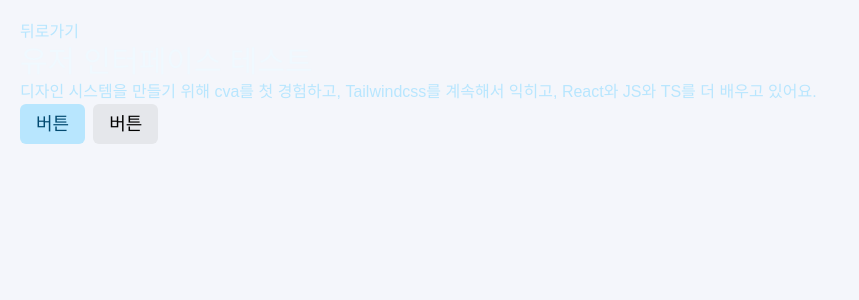
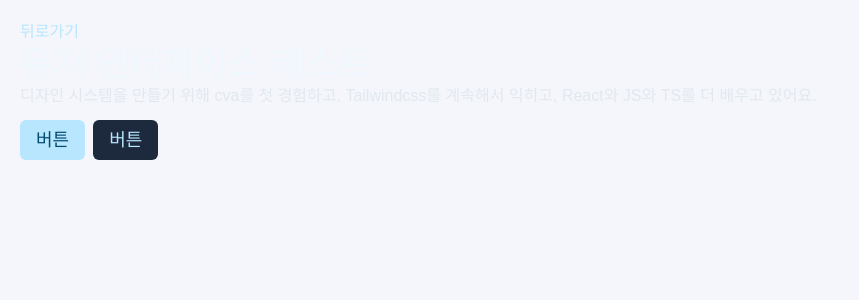
Before and after one commit to baboribo/moffu.me-front, a Next.js app: page /ui-test in a window 1280 px wide. Shown: the top 300 px of the page, without its empty margins (0-859 px from the left). Built offline with nearby package versions, Linux system fonts and the light colour scheme; a web font is replaced by a local one.

Commit message:
feat: 'ghost' 버튼 컴포넌트 추가

```diff
--- a/src/app/about/page.tsx
+++ b/src/app/about/page.tsx
@@ -1,16 +1,23 @@
 import Link from 'next/link' // 필수
+import Button from '@/components/button'
 
 export default function About() {
     return (
-      <div className="m-5 flex inline-table">
-        <Link href="/" className="text-base text-sky-200">뒤로가기</Link>
-        <h1 className="text-3xl text-sky-50">
+      <div>
+        <div className="m-5 flex inline-table mb-3">
+        {/* <Link href="/" className="text-base text-sky-200">뒤로가기</Link> */}
+        <Button variant='ghost' href='/'>뒤로가기</Button>
+        <h1 className="text-4xl text-sky-50">
           소개
         </h1>
-        <p className="text-base text-gray-200">
+        <p className="text-base text-slate-200">
           Moffu는 2025년 3월 23일에 생긴 사이트이고, 개인 공개용 이메일과 개인 사이트 목적으로 사용되는 도메인이에요.<br></br>
-          딱히 더 쓸 소개문은 없지만, <a href="https://github.com/Urooyo/moffu.me-front" className="text-base text-sky-200 underline">Github 프로젝트</a>라도 여기에 링크해둘게요.<br></br>
+          딱히 더 쓸 소개문은 없지만, <a href="https://github.com/Urooyo/moffu.me-front" className="text-base text-sky-200 hover:text-sky-300 underline transition-colors">Github 프로젝트</a>라도 여기에 링크해둘게요.<br></br>
         </p>
+        </div>
+        <div className='flex gap-2 mx-5'>
+          <Button variant='primary' size='lg' href='https://github.com/Urooyo/moffu.me-front'>Github 프로젝트 보기</Button>
+        </div>
       </div>
     );
   }
--- a/src/app/page.tsx
+++ b/src/app/page.tsx
@@ -3,7 +3,7 @@ import Link from 'next/link';
 export default function Home() {
   return (
     <div className="m-5 flex inline-table">
-      <h1 className="text-3xl text-sky-50">
+      <h1 className="text-4xl text-sky-50">
         Moffu ☁️
       </h1>
       <p className="text-base text-sky-200">
--- a/src/app/ui-test/page.tsx
+++ b/src/app/ui-test/page.tsx
@@ -3,17 +3,21 @@ import Button from '@/components/button'
 
 export default function UiTest() {
     return (
-      <div className="m-5 flex inline-table">
-        <Link href="/" className="text-base text-sky-200">뒤로가기</Link>
-        <h1 className="text-3xl text-sky-50">
+      <div>
+        <div className="m-5 flex inline-table mb-3">
+        {/* <Link href="/" className="text-base text-sky-200">뒤로가기</Link> */}
+        <Button variant='ghost' href='/'>뒤로가기</Button>
+        <h1 className="text-4xl text-sky-50">
           유저 인터페이스 테스트
         </h1>
-        <p className="text-base text-sky-200">
+        <p className="text-base text-slate-200">
           디자인 시스템을 만들기 위해 cva를 첫 경험하고, Tailwindcss를 계속해서 익히고, React와 JS와 TS를 더 배우고 있어요.
         </p>
-        <div className="flex gap-2">
+        </div>
+
+        <div className="flex gap-2 mx-5">
             <Button variant='primary' size='lg' href='/'>버튼</Button>
-            <Button variant='secondary' size='lg'>버튼</Button>
+            <Button variant='secondary' size='lg' href='/'>버튼</Button>
         </div>
       </div>
     );
--- a/src/components/button.tsx
+++ b/src/components/button.tsx
@@ -8,7 +8,7 @@ export default function Button({
   href,
 }: {
   children: React.ReactNode
-  variant?: 'primary' | 'secondary'
+  variant?: 'primary' | 'secondary' | 'ghost'
   size?: 'sm' | 'lg'
   href?: string
 }) {
--- a/src/styles/button.ts
+++ b/src/styles/button.ts
@@ -1,15 +1,16 @@
 import { cva } from "class-variance-authority";
 
 export const button = cva(
-  'rounded-md px-4 py-1.5 font-medium transition-colors',
+  'rounded-md py-1.5 font-medium transition-all',
   {
     variants: {
         variant: {
-            primary: 'bg-sky-200 text-sky-900 hover:bg-blue-300',
-            secondary: 'bg-gray-200 text-black hover:bg-gray-300',
+            primary: 'bg-sky-200 text-sky-900 hover:bg-blue-300 px-4',
+            secondary: 'bg-slate-800 text-sky-200 hover:bg-slate-700 px-4',
+            ghost: 'text-sky-200 hover:bg-slate-700 hover:px-2',
         },
         size: {
-            sm: 'text-sm',
+            sm: 'text-md',
             lg: 'text-lg',
         },
     },
```
